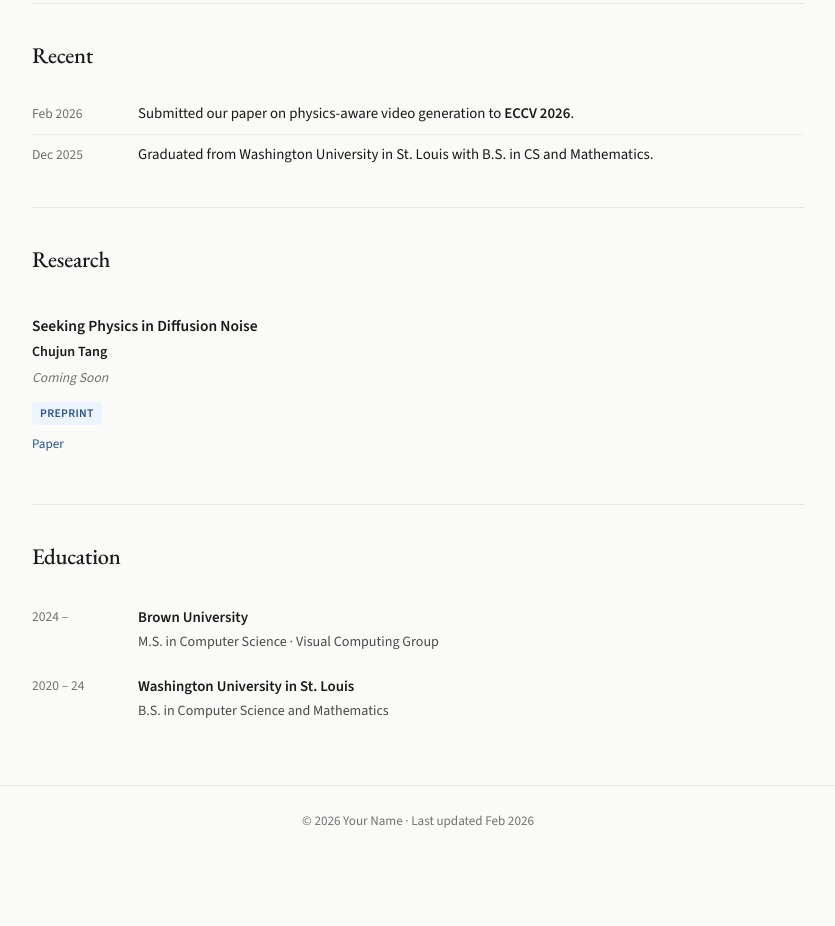
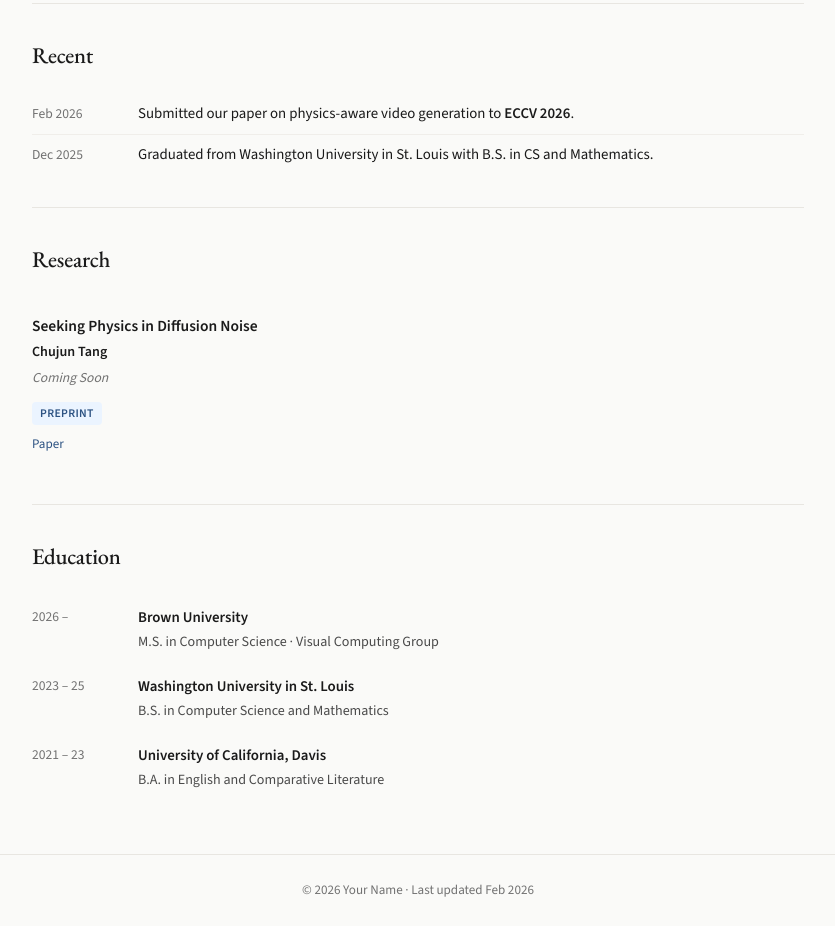
Before and after one commit to thegreatestcj/thegreatestcj.github.io, a plain HTML site: page index.html in a window 1280 px wide. Shown: the part 613-1539 px from the top of the page, without its empty margins (222-1057 px from the left). Before the commit the page ends 1469 px from the top, so only its background shows below. Drawn offline with nearby package versions, Linux system fonts and the light colour scheme.

Commit message:
edit edu

```diff
--- a/index.html
+++ b/index.html
@@ -468,17 +468,24 @@
     <section>
         <h2>Education</h2>
         <div class="edu-item">
-            <span class="edu-year">2024 –</span>
+            <span class="edu-year">2026 –</span>
             <div>
                 <strong>Brown University</strong>
                 <div class="edu-detail">M.S. in Computer Science · Visual Computing Group</div>
             </div>
         </div>
         <div class="edu-item">
-            <span class="edu-year">2020 – 24</span>
+            <span class="edu-year">2023 – 25</span>
             <div>
                 <strong>Washington University in St. Louis</strong>
                 <div class="edu-detail">B.S. in Computer Science and Mathematics</div>
+            </div>
+        </div>
+        <div class="edu-item">
+            <span class="edu-year">2021 – 23</span>
+            <div>
+                <strong>University of California, Davis</strong>
+                <div class="edu-detail">B.A. in English and Comparative Literature</div>
             </div>
         </div>
     </section>
```
